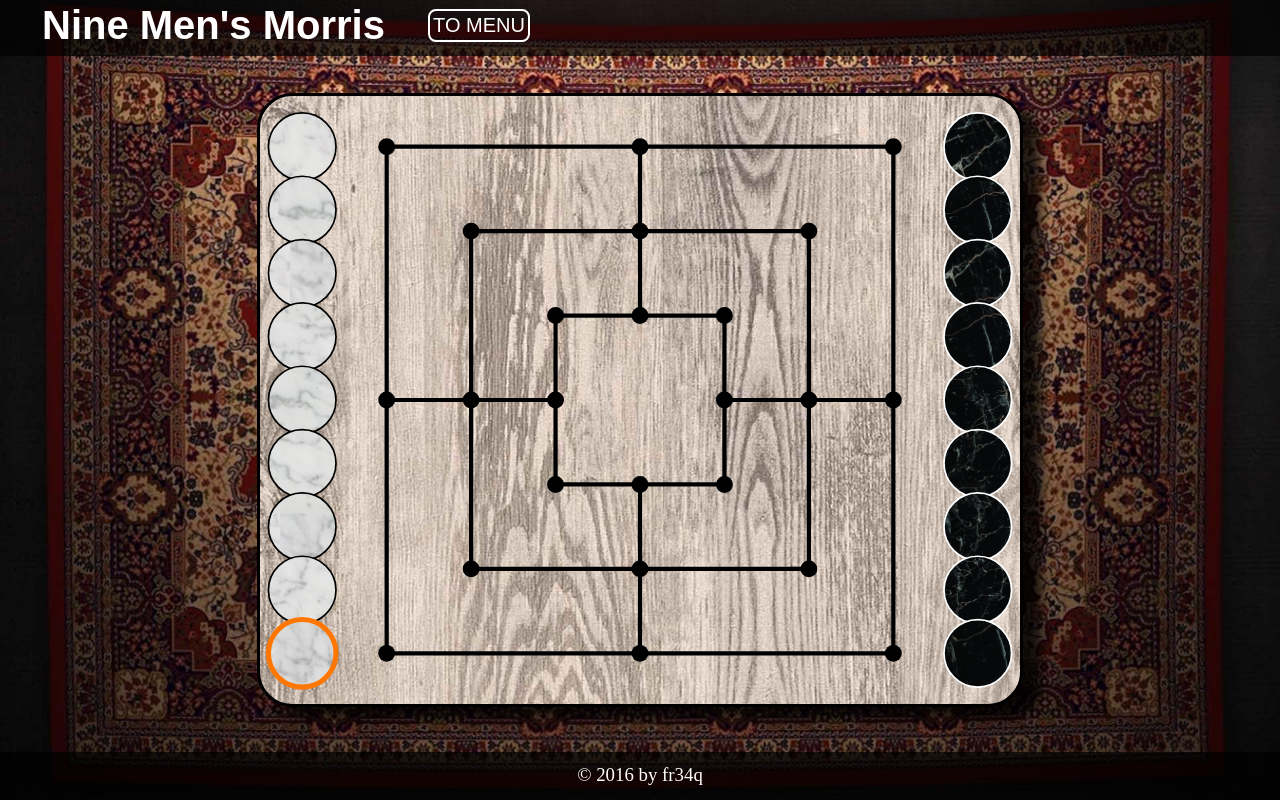
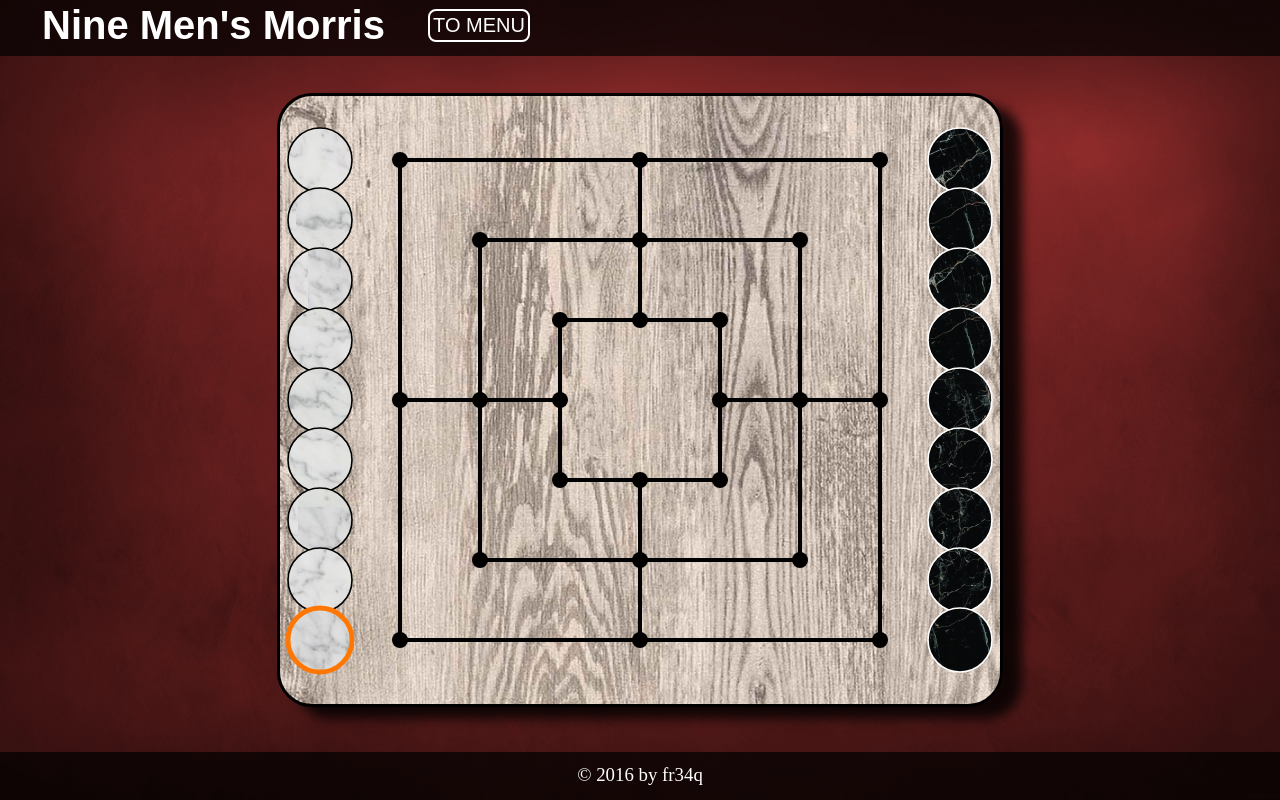
Before and after one commit to fr34q/NineMensMorris, a plain HTML site: page index.htm in a window 1280 px wide. Both pictures are taken after a click on the button "START NEW GAME". Drawn offline with Linux system fonts and the light colour scheme.

Commit message:
Changed background, small CSS changes

```diff
--- a/mill.css
+++ b/mill.css
@@ -13,7 +13,7 @@ body {
     margin:0;
     padding:0;
     overflow:hidden;
-    background: url(pictures/carpet.jpg);
+    background: url(pictures/texture2.jpg);
     background-size: cover;
     background-position: center;
 }
@@ -85,8 +85,7 @@ header button:active {
     background: url(pictures/wood.jpg);
     background-size: cover;
     display: none;
-    top: 8vmin;
-    margin: 5px auto;
+    margin: 0;
     border-radius: 4.412vmin;
     box-shadow: 2.353vmin 1.471vmin 1.471vmin rgba(0,0,0,0.8);
 
@@ -95,7 +94,7 @@ header button:active {
     left: 50%;
     transform: translate(-50%,-50%);
 
-    width: 95vmin;
+    width: 90vmin;
     height: 76vmin;
     margin: 0;
     padding: 0;
@@ -103,7 +102,7 @@ header button:active {
 #gameMenu {
     background: url(pictures/wood.jpg);
     background-size: cover;
-    width: 95vmin;
+    width: 90vmin;
     height: 76vmin;
     padding: 0;
     margin: 0;
```
Also changed, not shown: pictures/texture.jpg (added), pictures/texture2.jpg (added).
